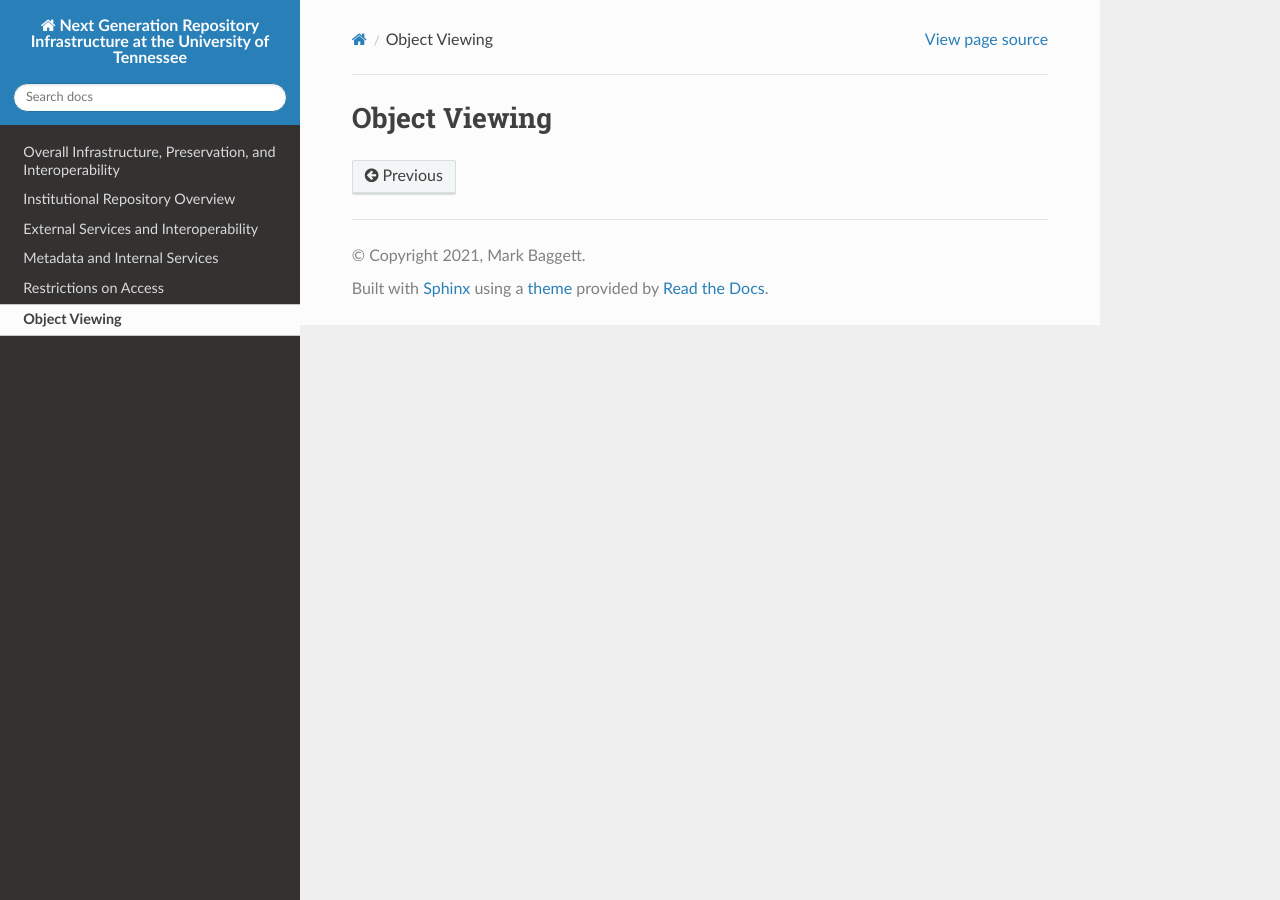
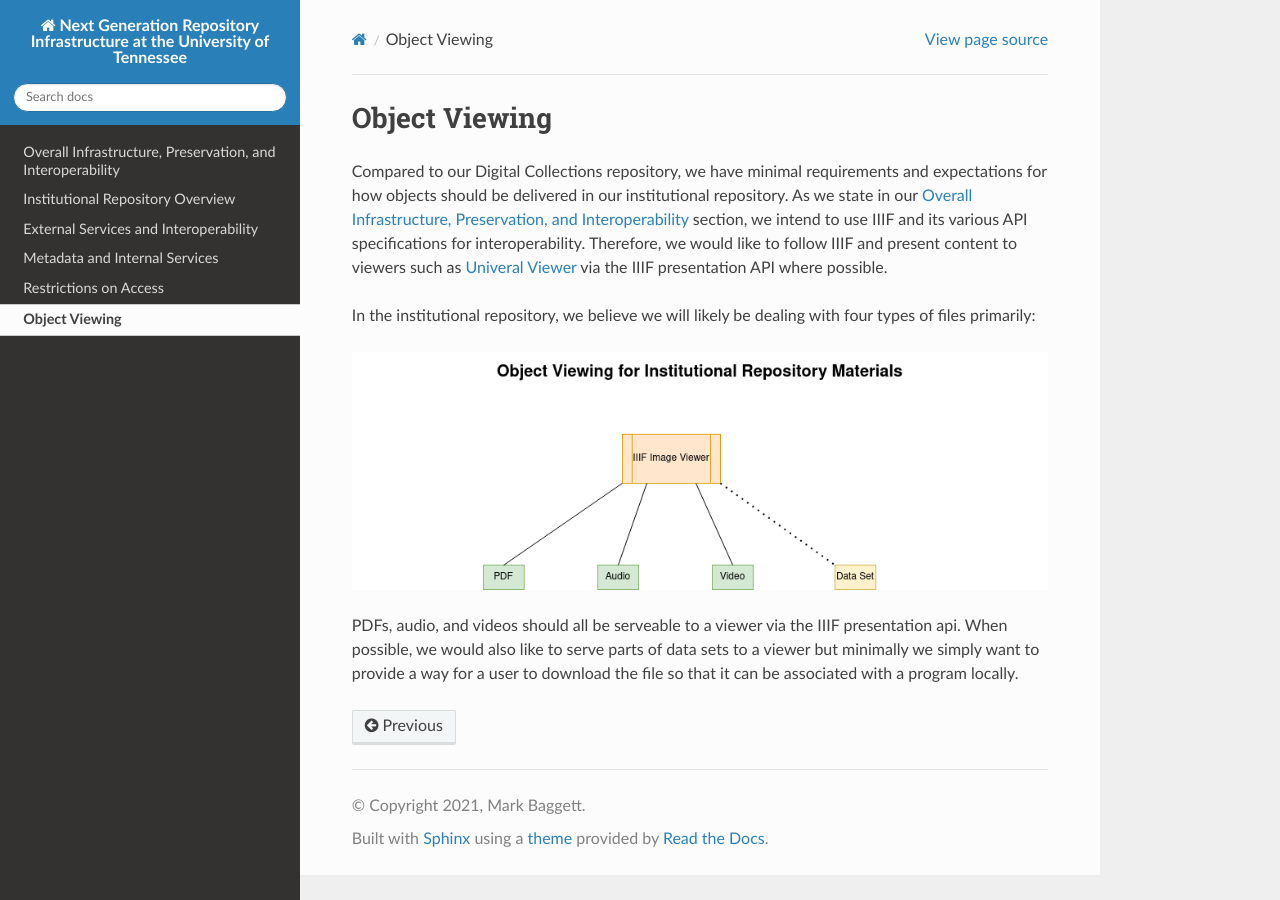
Before and after one commit to markpbaggett/marks_ir_proposal, a Sphinx documentation site: the page built from docs/source/contents/5_image_viewing.rst, in a window 1280 px wide. Built offline with Sphinx 7.4.7 and the Read the Docs theme 2.0.0, drawn with Linux system fonts in a browser that asks for light colours.

Commit message:
Add object viewing.

```diff
--- a/docs/source/contents/5_image_viewing.rst
+++ b/docs/source/contents/5_image_viewing.rst
@@ -1,2 +1,17 @@
 Object Viewing
 ==============
+
+Compared to our Digital Collections repository, we have minimal requirements and expectations for how objects should be
+delivered in our institutional repository.  As we state in our
+`Overall Infrastructure, Preservation, and Interoperability <0_Repository_Infrastructure.rst>`_ section, we intend to
+use IIIF and its various API specifications for interoperability.  Therefore, we would like to follow IIIF
+and present content to viewers such as `Univeral Viewer <https://universalviewer.io/>`_ via the IIIF presentation API
+where possible.
+
+In the institutional repository, we believe we will likely be dealing with four types of files primarily:
+
+.. image:: ../images/ir_object_viewing.png
+
+PDFs, audio, and videos should all be serveable to a viewer via the IIIF presentation api.  When possible, we would also
+like to serve parts of data sets to a viewer but minimally we simply want to provide a way for a user to download the
+file so that it can be associated with a program locally.
```
Also changed, not shown: docs/source/images/ir_object_viewing.png (added).
